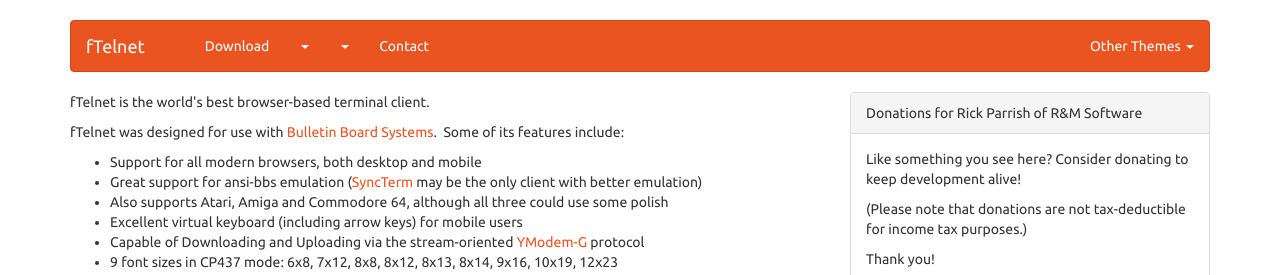
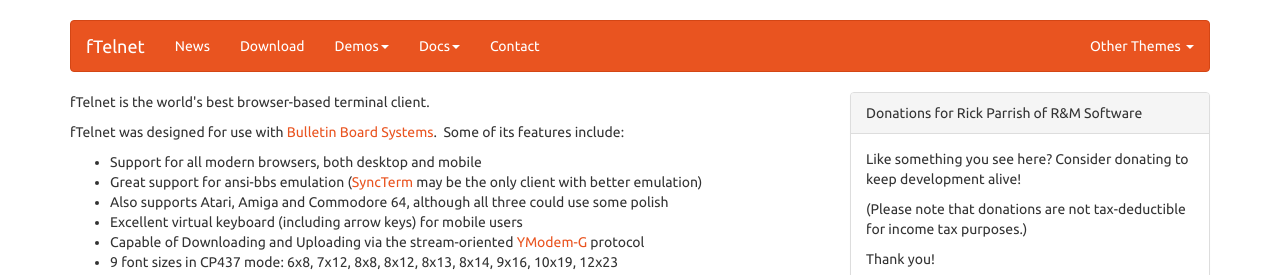
Before and after one commit to rickparrish/ftelnet.ca, a Jekyll site: the page built from index.html, in a window 1280 px wide, cut to the strip 0-275 px from the top of the page. Built offline with Jekyll 4.4.1, drawn with Linux system fonts in a browser that asks for light colours; the list of posts is cut into pages by our own code.

Commit message:
Fix navbar messed up during migration

```diff
--- a/_includes/navbar.html
+++ b/_includes/navbar.html
@@ -11,10 +11,10 @@
         </div>
         <div class="collapse navbar-collapse">
             <ul class="nav navbar-nav">
-                <li {% if page.url == "/news/" %}class="active"{% endif %}><a href="/news/"></a></li>
+                <li {% if page.url == "/news/" %}class="active"{% endif %}><a href="/news/">News</a></li>
 <li {% if page.url == "/download/" %}class="active"{% endif %}><a href="/download/">Download</a></li>
 <li class="dropdown">
-<a href="/demos" class="dropdown-toggle" data-toggle="dropdown"><b class="caret"></b></a>
+<a href="/demos" class="dropdown-toggle" data-toggle="dropdown">Demos<b class="caret"></b></a>
 <ul class="dropdown-menu">
 <li {% if page.url == "/demos/basic-demo/" %}class="active"{% endif %}><a href="/demos/basic-demo/">Basic Demo</a></li>
 <li {% if page.url == "/demos/rip-demo/" %}class="active"{% endif %}><a href="/demos/rip-demo/">RIP Demo</a></li>
@@ -23,7 +23,7 @@
 </ul>
 </li>
 <li class="dropdown">
-<a href="/docs" class="dropdown-toggle" data-toggle="dropdown"><b class="caret"></b></a>
+<a href="/docs" class="dropdown-toggle" data-toggle="dropdown">Docs<b class="caret"></b></a>
 <ul class="dropdown-menu">
 <li {% if page.url == "/docs/browser/" %}class="active"{% endif %}><a href="/docs/browser/">Browser based</a></li>
 <li {% if page.url == "/docs/touchpad/" %}class="active"{% endif %}><a href="/docs/touchpad/">HP TouchPad</a></li>
```
